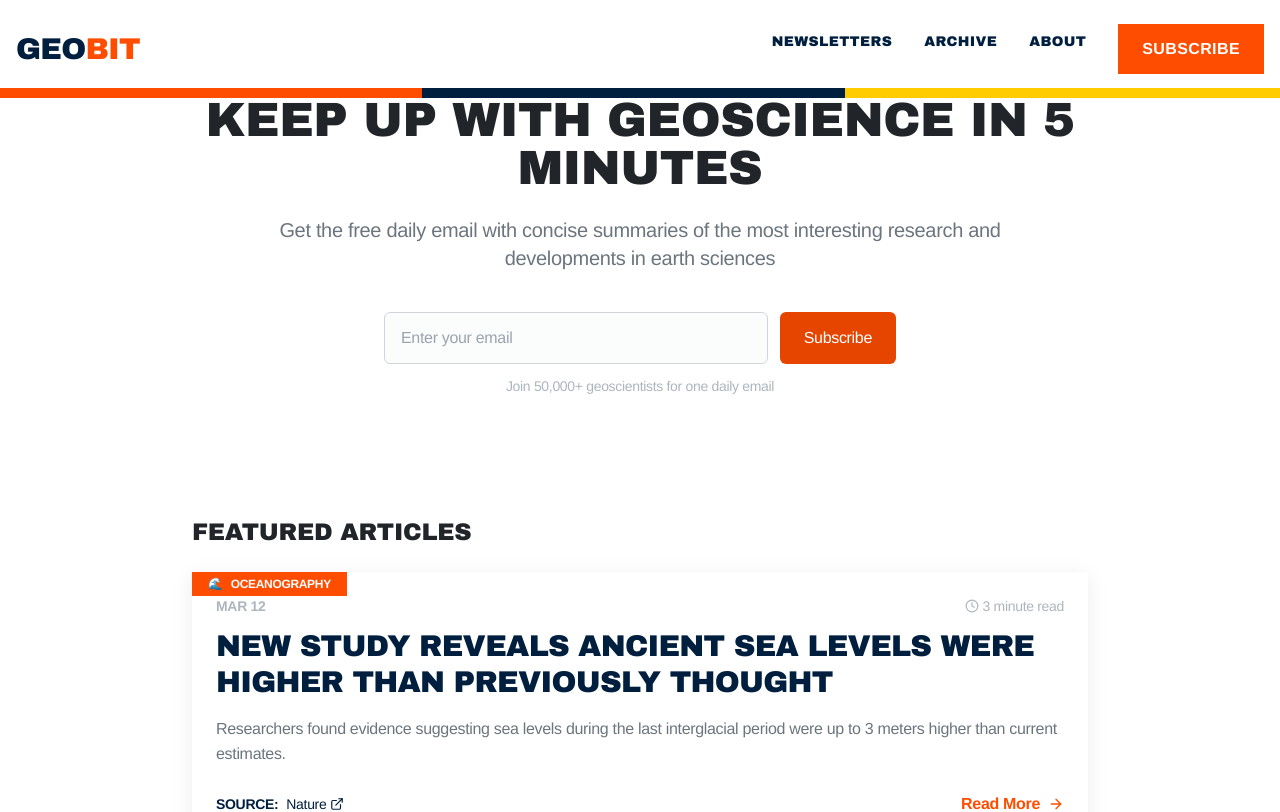
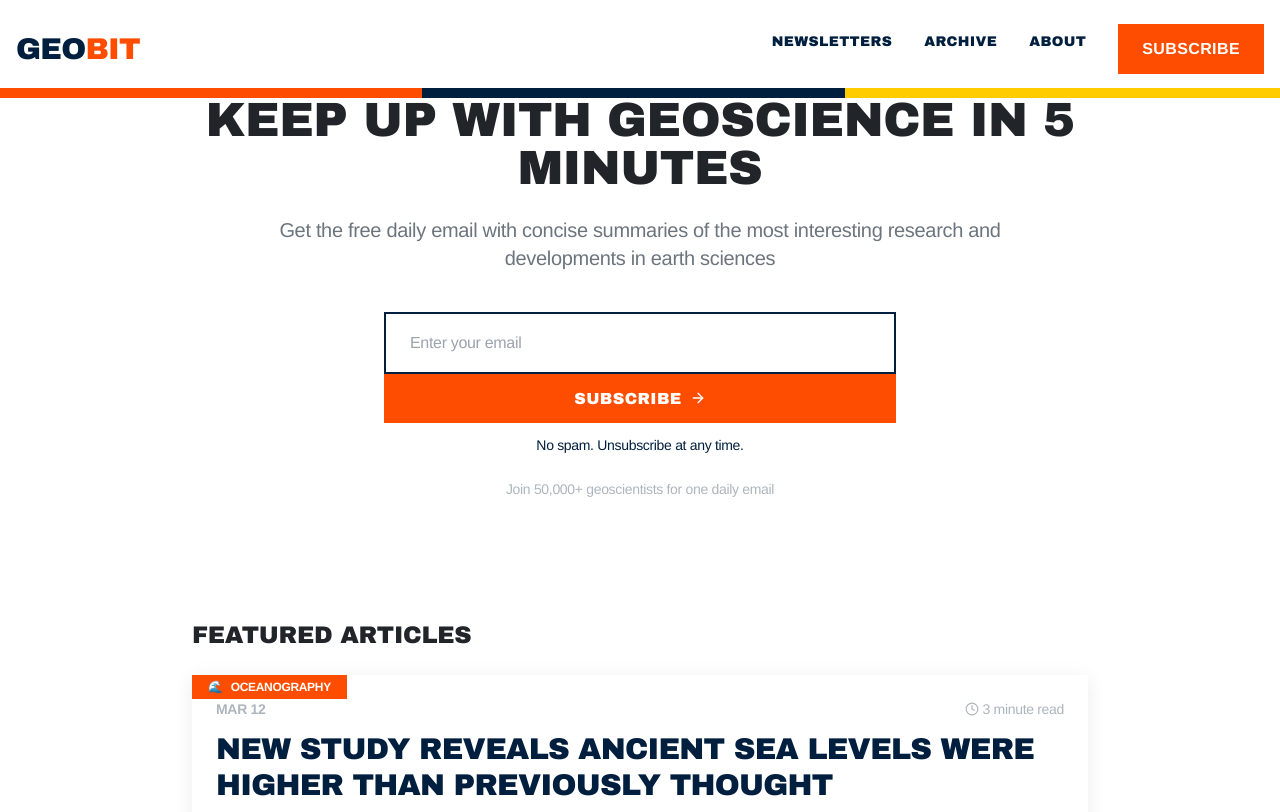
Before and after one commit to szilarddenes/geobit, a Next.js app: page / in a window 1280 px wide. Shown: the top 812 px of the page. Built offline with nearby package versions, Linux system fonts and the light colour scheme; no server answers; a web font is replaced by a local one.

Commit message:
Update SubscriptionForm with Diadora Bright Delivery styling

```diff
--- a/src/components/newsletter/SubscriptionForm.js
+++ b/src/components/newsletter/SubscriptionForm.js
@@ -3,10 +3,12 @@ import { useRouter } from 'next/router';
 import { collection, addDoc } from 'firebase/firestore';
 import { db } from '@/lib/firebase';
 import { toast } from 'react-toastify';
+import { FiArrowRight } from 'react-icons/fi';
 
 export default function SubscriptionForm({ buttonText = 'Subscribe', compact = false }) {
   const [email, setEmail] = useState('');
   const [isSubmitting, setIsSubmitting] = useState(false);
+  const [inputFocused, setInputFocused] = useState(false);
   const router = useRouter();
 
   const handleSubscribe = async (e) => {
@@ -39,26 +41,54 @@ export default function SubscriptionForm({ buttonText = 'Subscribe', compact = f
 
   // Determine styling based on compact prop
   const containerClasses = compact
-    ? 'flex flex-col sm:flex-row max-w-lg gap-3'
-    : 'flex flex-col sm:flex-row max-w-lg mx-auto gap-3';
+    ? 'relative z-10'
+    : 'relative z-10 max-w-lg mx-auto';
+
+  const formClasses = compact
+    ? 'flex flex-col sm:flex-row items-stretch'
+    : 'flex flex-col items-stretch';
 
   return (
-    <form onSubmit={handleSubscribe} className={containerClasses}>
+    <div className={containerClasses}>
+      <form onSubmit={handleSubscribe} className={formClasses}>
+        <div className={`relative flex-grow mb-4 sm:mb-0 ${compact ? 'sm:mr-3' : ''}`}>
           <input
             type="email"
             value={email}
             onChange={(e) => setEmail(e.target.value)}
-        className="flex-grow px-4 py-3 border border-gray-300 rounded-md focus:ring-2 focus:ring-primary-500 focus:border-primary-500"
+            onFocus={() => setInputFocused(true)}
+            onBlur={() => setInputFocused(false)}
+            className={`w-full px-6 py-4 bg-white border-2 border-secondary transition-all duration-300 ${
+              inputFocused ? 'border-primary' : 'focus:border-primary'
+            }`}
             placeholder="Enter your email"
             required
           />
+
+          <div className={`absolute bottom-0 left-0 h-1 bg-accent transform origin-left transition-transform duration-500 ${
+            inputFocused ? 'w-full scale-x-100' : 'w-full scale-x-0'
+          }`}></div>
+        </div>
+
         <button
           type="submit"
           disabled={isSubmitting}
-        className="px-6 py-3 bg-primary-600 hover:bg-primary-700 text-white font-medium rounded-md transition duration-200 disabled:opacity-50 whitespace-nowrap"
+          className="btn btn-primary flex items-center justify-center"
         >
+          <span className="uppercase font-heading tracking-wide">
             {isSubmitting ? 'Subscribing...' : buttonText}
+          </span>
+          <FiArrowRight className="ml-2 group-hover:translate-x-1 transition-transform duration-300" />
         </button>
       </form>
+
+      {!compact && (
+        <div className="mt-3 text-center">
+          <p className="text-sm text-secondary">
+            No spam. Unsubscribe at any time.
+          </p>
+        </div>
+      )}
+    </div>
   );
 }
```
Lines whose indentation alone changed are shown as unchanged.
